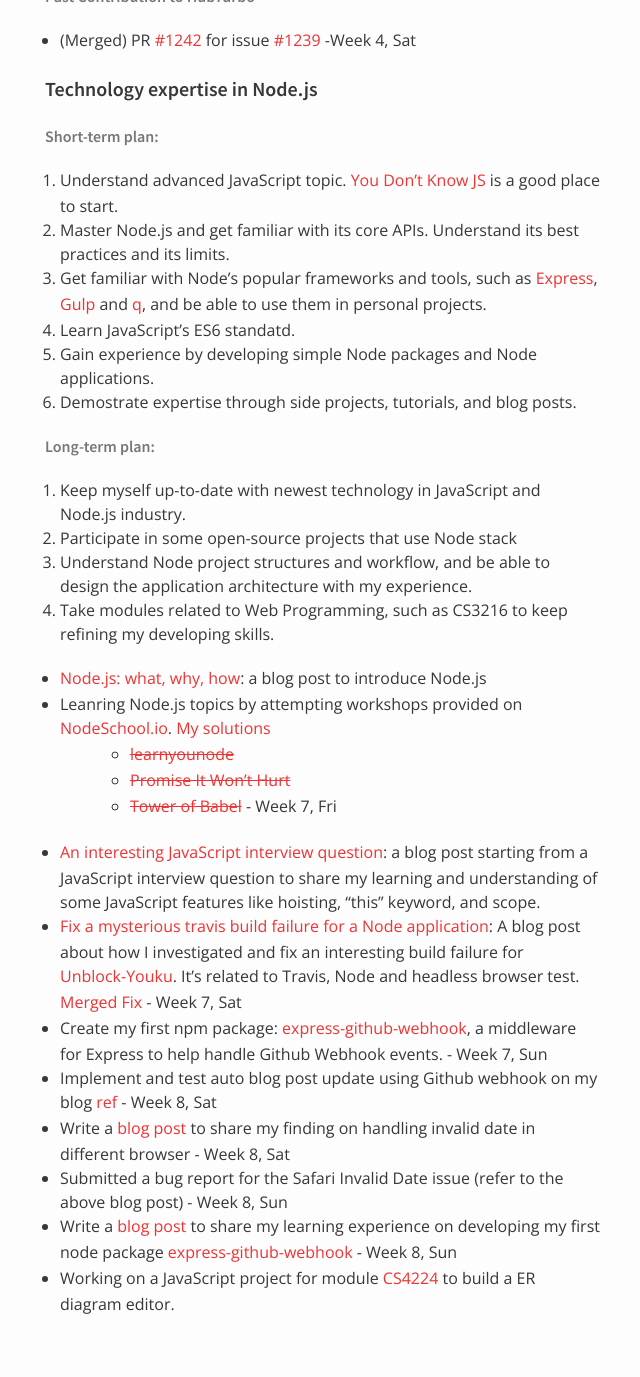
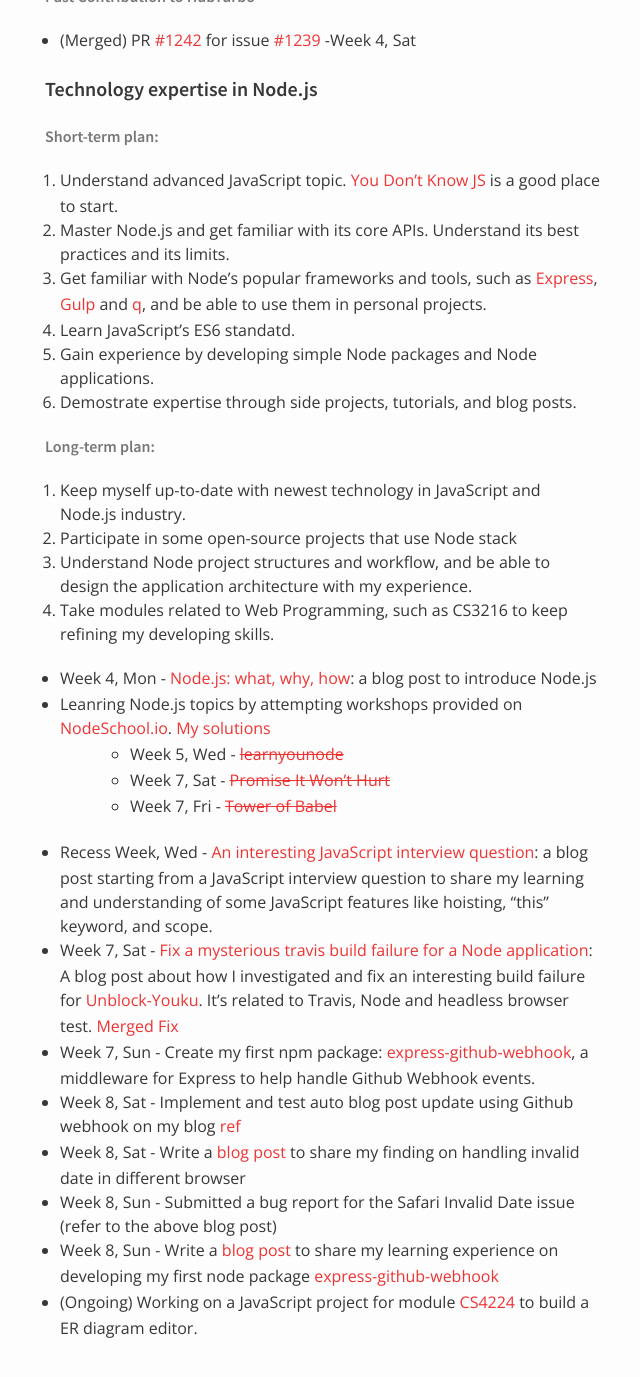
Before and after one commit to nus-oss/cs3281-AY1516S2-website, a Jekyll site: the page built from teams/codebender.md, in a window 1280 px wide and 1400 px high, scrolled down 13143 px. Shown: the top 1377 px of the window, without its empty margins (325-965 px from the left). Built offline with Jekyll 4.4.1, drawn with Linux system fonts in a browser that asks for light colours.

Commit message:
Update Jiang Sheng's time format in Expertise

```diff
--- a/teams/codebender.md
+++ b/teams/codebender.md
@@ -407,16 +407,16 @@
 3. Understand Node project structures and workflow, and be able to design the application architecture with my experience.
 4. Take modules related to Web Programming, such as CS3216 to keep refining my developing skills.
 
-* [Node.js: what, why, how](http://blog.gisonrg.me/2016/node-js-what-why-how/): a blog post to introduce Node.js
+* Week 4, Mon - [Node.js: what, why, how](http://blog.gisonrg.me/2016/node-js-what-why-how/): a blog post to introduce Node.js
 * Leanring Node.js topics by attempting workshops provided on [NodeSchool.io](http://nodeschool.io). [My solutions](https://github.com/Gisonrg/collections/tree/master/nodeschool)
-   * [<del>learnyounode</del>](https://github.com/Gisonrg/collections/tree/master/nodeschool/learnyounode)
-   * [<del>Promise It Won't Hurt</del>](https://github.com/Gisonrg/collections/tree/master/nodeschool/promiseit)
-   * [<del>Tower of Babel</del>](https://github.com/Gisonrg/collections/tree/master/nodeschool/tower-of-babel) - Week 7, Fri
-* [An interesting JavaScript interview question](http://blog.gisonrg.me/2016/interesting-js-question/): a blog post starting from a JavaScript interview question to share my learning and understanding of some JavaScript features like hoisting, "this" keyword, and scope.
-* [Fix a mysterious travis build failure for a Node application ](http://blog.gisonrg.me/2016/fix-mysterious-travis-build-failure-for-node-application-js/): A blog post about how I investigated and fix an interesting build failure for [Unblock-Youku](https://github.com/Unblocker/Unblock-Youku). It's related to Travis, Node and headless browser test. [Merged Fix](https://github.com/Unblocker/Unblock-Youku/pull/613) - Week 7, Sat
-* Create my first npm package: [express-github-webhook](https://github.com/Gisonrg/express-github-webhook/), a middleware for Express to help handle Github Webhook events. - Week 7, Sun
-* Implement and test auto blog post update using Github webhook on my blog [ref](https://github.com/Gisonrg/blog-me/commit/a452150c56b453d3f793cfe68231cec46355112d) - Week 8, Sat
-* Write a [blog post](http://blog.gisonrg.me/2016/invalid-javascript-date-in-different-browser/) to share my finding on handling invalid date in different browser - Week 8, Sat
-* Submitted a bug report for the Safari Invalid Date issue (refer to the above blog post) - Week 8, Sun
-* Write a [blog post](http://blog.gisonrg.me/2016/create-github-webhook-handler/) to share my learning experience on developing my first node package [express-github-webhook](https://github.com/Gisonrg/express-github-webhook/) - Week 8, Sun
-* Working on a JavaScript project for module [CS4224](https://github.com/Gisonrg/ER-diagram-editor) to build a ER diagram editor.
+   * Week 5, Wed - [<del>learnyounode</del>](https://github.com/Gisonrg/collections/tree/master/nodeschool/learnyounode)
+   * Week 7, Sat - [<del>Promise It Won't Hurt</del>](https://github.com/Gisonrg/collections/tree/master/nodeschool/promiseit)
+   * Week 7, Fri - [<del>Tower of Babel</del>](https://github.com/Gisonrg/collections/tree/master/nodeschool/tower-of-babel)
+* Recess Week, Wed - [An interesting JavaScript interview question](http://blog.gisonrg.me/2016/interesting-js-question/): a blog post starting from a JavaScript interview question to share my learning and understanding of some JavaScript features like hoisting, "this" keyword, and scope.
+* Week 7, Sat - [Fix a mysterious travis build failure for a Node application ](http://blog.gisonrg.me/2016/fix-mysterious-travis-build-failure-for-node-application-js/): A blog post about how I investigated and fix an interesting build failure for [Unblock-Youku](https://github.com/Unblocker/Unblock-Youku). It's related to Travis, Node and headless browser test. [Merged Fix](https://github.com/Unblocker/Unblock-Youku/pull/613)
+* Week 7, Sun - Create my first npm package: [express-github-webhook](https://github.com/Gisonrg/express-github-webhook/), a middleware for Express to help handle Github Webhook events.
+* Week 8, Sat - Implement and test auto blog post update using Github webhook on my blog [ref](https://github.com/Gisonrg/blog-me/commit/a452150c56b453d3f793cfe68231cec46355112d)
+* Week 8, Sat - Write a [blog post](http://blog.gisonrg.me/2016/invalid-javascript-date-in-different-browser/) to share my finding on handling invalid date in different browser
+* Week 8, Sun - Submitted a bug report for the Safari Invalid Date issue (refer to the above blog post)
+* Week 8, Sun - Write a [blog post](http://blog.gisonrg.me/2016/create-github-webhook-handler/) to share my learning experience on developing my first node package [express-github-webhook](https://github.com/Gisonrg/express-github-webhook/)
+* (Ongoing) Working on a JavaScript project for module [CS4224](https://github.com/Gisonrg/ER-diagram-editor) to build a ER diagram editor.
```
